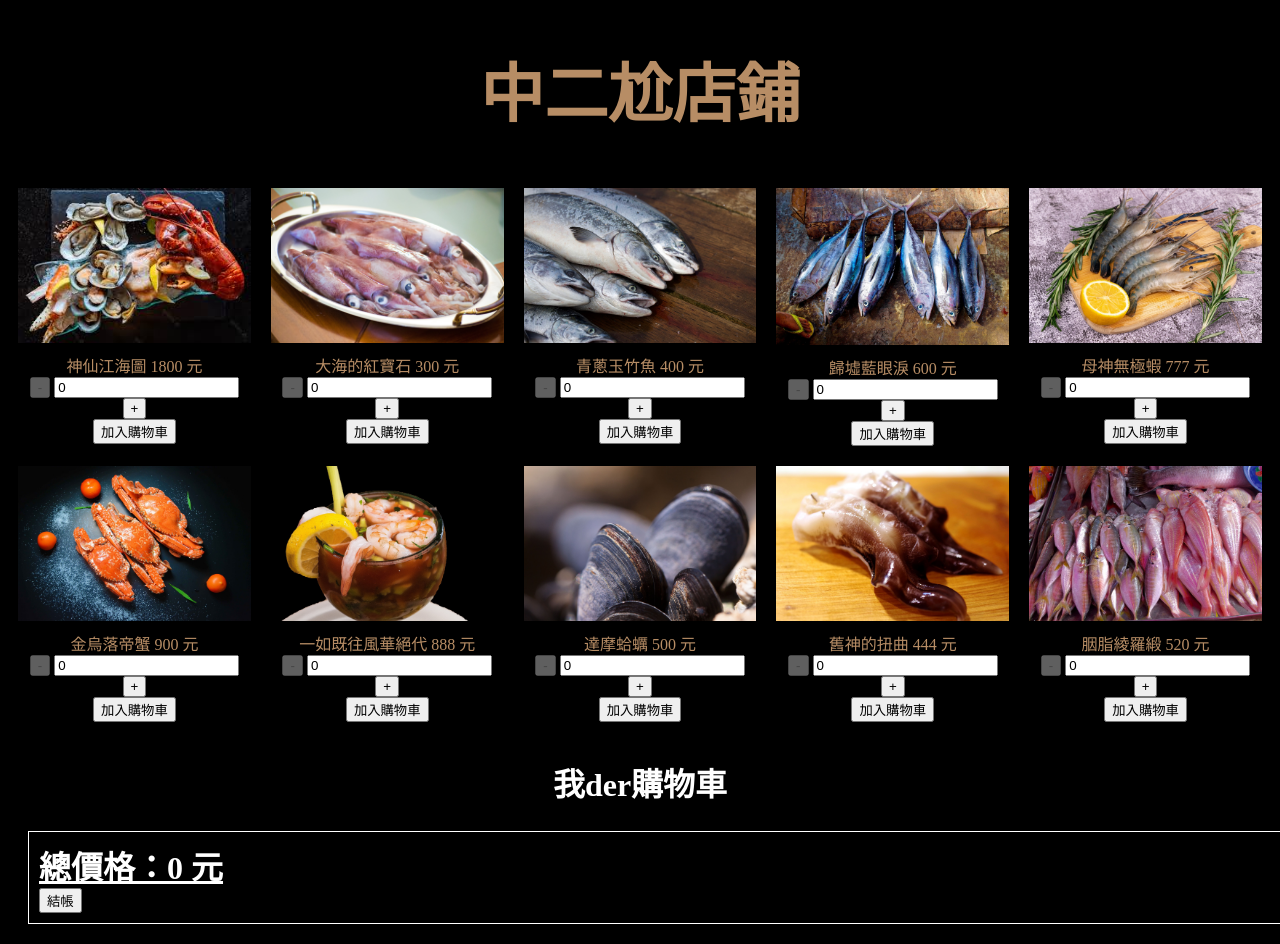
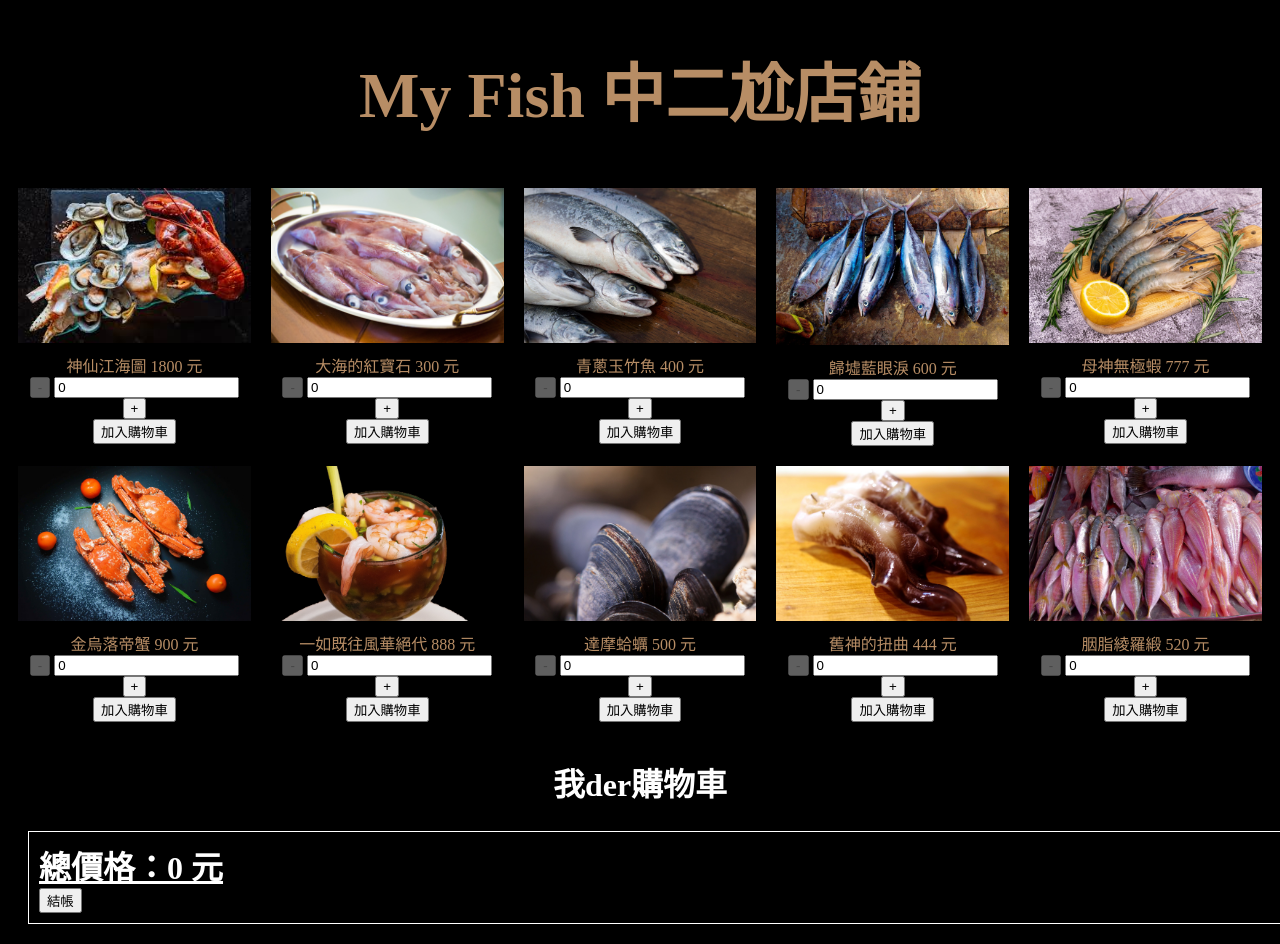
Before and after one commit to manwalkonwater/shoppingcart2, a plain HTML site: page index.html in a window 1280 px wide. Shown: the top 944 px of the page. Drawn offline with nearby package versions, Linux system fonts and the light colour scheme.

Commit message:
shoppingcartpush2

```diff
--- a/index.html
+++ b/index.html
@@ -85,7 +85,7 @@
 
 <body>
     <div id="app">
-        <h1> 中二尬店鋪</h1>
+        <h1> My Fish 中二尬店鋪</h1>
         <div class="product-list">
             <div v-for="(product, index) in products" :key="index" class="product">
                 <img :src="product.image" alt="Product Image">
```
